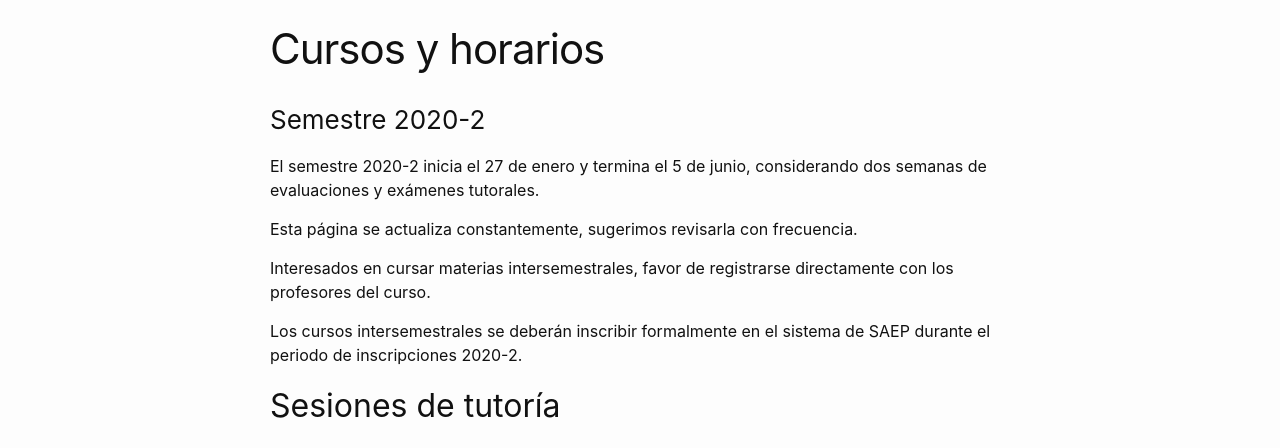
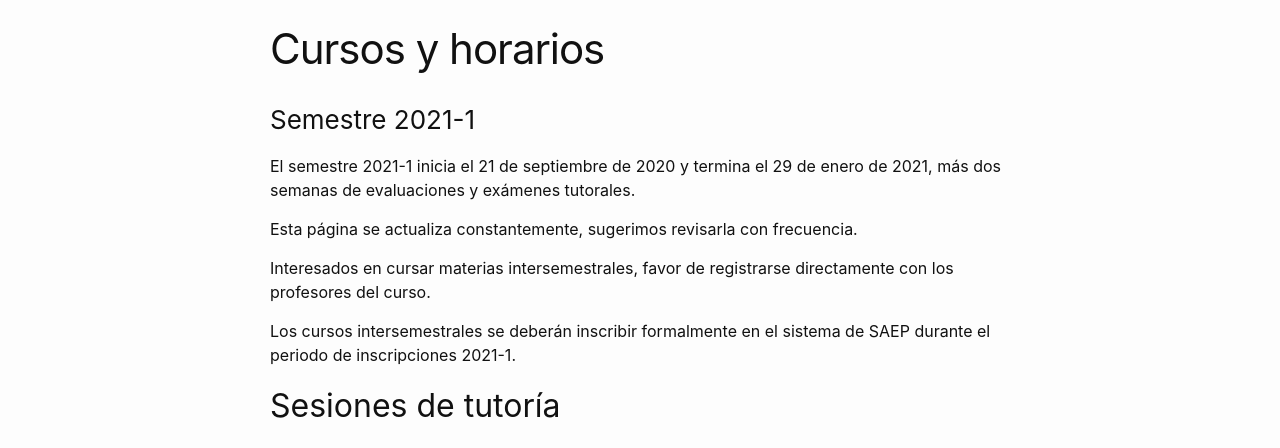
Before and after one commit to pcs-unam/pcs-unam.github.io, a Jekyll site: the page built from 08_cursos.md, in a window 1280 px wide. Shown: the part 170-618 px from the top of the page. Built offline with Jekyll 4.4.1, drawn with Linux system fonts in a browser that asks for light colours.

Commit message:
Actualización al semestre 2021-1

```diff
--- a/08_cursos.md
+++ b/08_cursos.md
@@ -7,10 +7,9 @@ menu: true
 ---
 
 
-### Semestre 2020-2
+### Semestre 2021-1
 
-El semestre 2020-2 inicia el 27 de enero y termina el 5 de junio, considerando dos semanas de
-evaluaciones y exámenes tutorales.
+El semestre 2021-1 inicia el 21 de septiembre de 2020 y termina el 29 de enero de 2021, más dos semanas de evaluaciones y exámenes tutorales.
 
 Esta página se actualiza constantemente, sugerimos revisarla con frecuencia.
 
@@ -18,7 +17,7 @@ Interesados en cursar materias intersemestrales, favor de registrarse directamen
 profesores del curso.
 
 Los cursos intersemestrales se deberán inscribir formalmente en el sistema de SAEP
-durante el periodo de inscripciones 2020-2.
+durante el periodo de inscripciones 2021-1.
 
 
 
```
